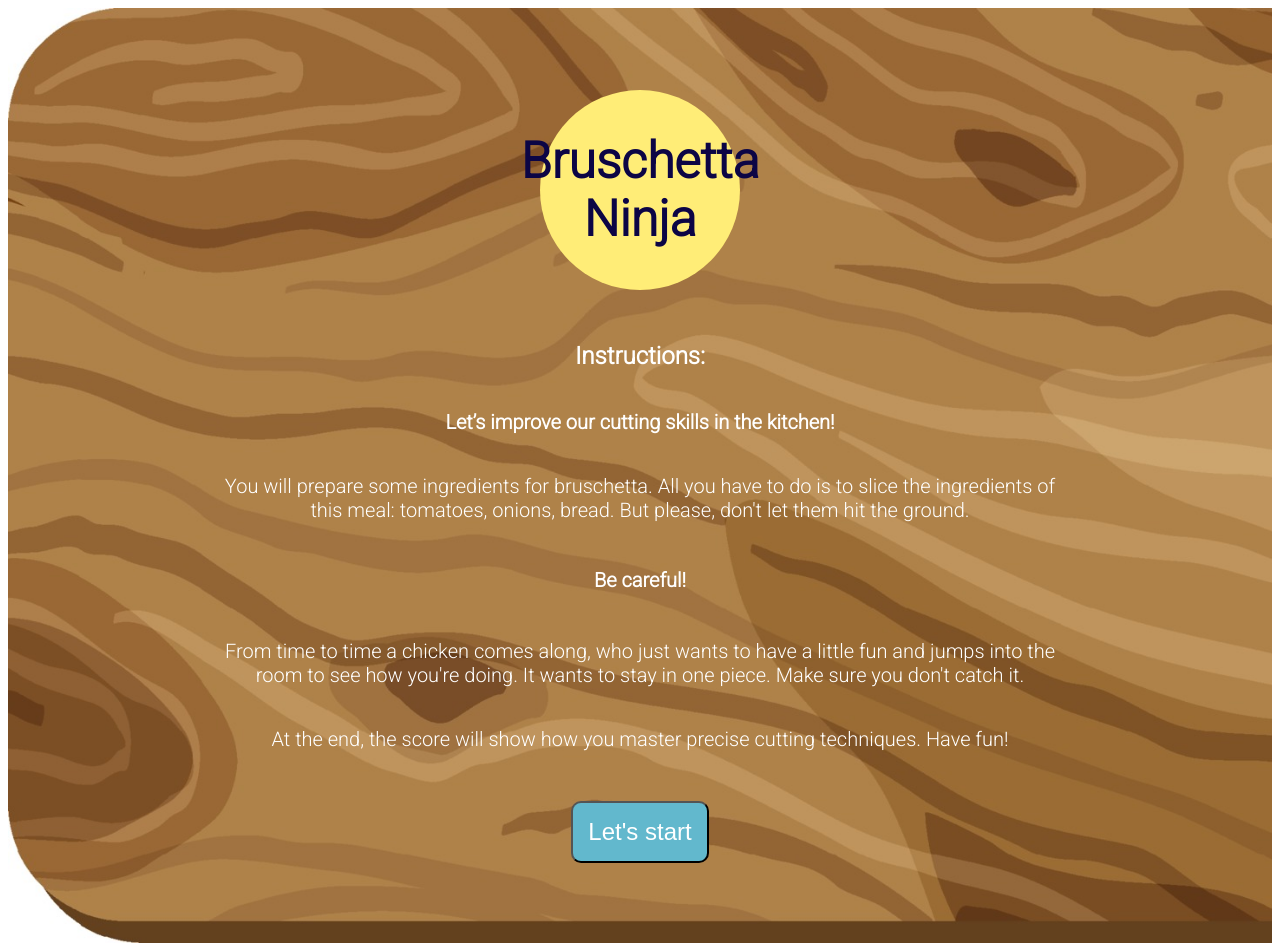
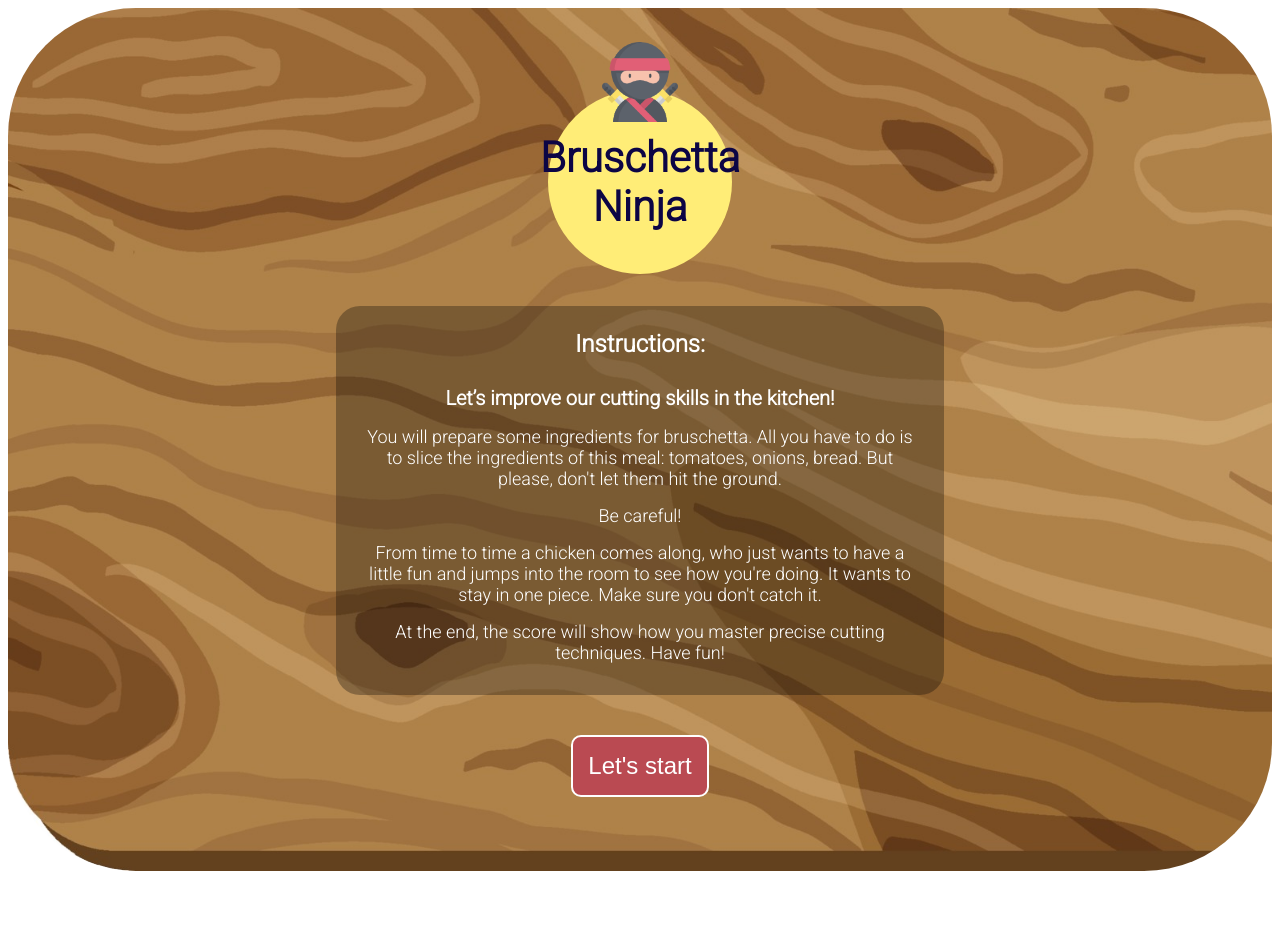
Before and after one commit to Joanneseiler/bruschetta-ninja, a plain HTML site: page index.html in a window 1280 px wide. After the commit the page ends 879 px from the top, so only its background shows below. Drawn offline with Linux system fonts and the light colour scheme.

Commit message:
change details start-page css

```diff
--- a/index.html
+++ b/index.html
@@ -11,16 +11,17 @@
     <!--Start Page-->
     <section id="start-page" class="centered-flex">
         <div class="circle centered-flex">
+            <img src="./images/ninja.png">
             <h1>Bruschetta Ninja</h1>
         </div>
-        <div class="centered-flex">
+        <div id="instructions" class="centered-flex">
             <h2>Instructions:</h2>
             <h3>Let’s improve our cutting skills in the kitchen!</h3>
             <p>You will prepare some ingredients for bruschetta.
                 All you have to do is to slice the ingredients
                 of this meal: tomatoes, onions, bread.
                 But please, don't let them hit the ground.</p>
-            <h4>Be careful!</h4>
+            <p>Be careful!</p>
             <p>From time to time a chicken comes along,
                 who just wants to have a little fun and
                 jumps into the room to see how you're doing.
--- a/style.css
+++ b/style.css
@@ -2,10 +2,11 @@
 
 
 .hidden {
-    display: none;
+    display: none!important;
 }
 
 #start-page {
+    border-radius: 128px;
     font-family: 'Roboto', sans-serif;
     padding: 50px 200px;
     color: white;
@@ -22,30 +23,62 @@
 
 h1 {
     text-align: center;
-    font-size: 50px;
+    font-size: 42px;
     color: #0C0545;
-    font-weight: bold;
+
 }
 
 .circle {
+    position: relative;
     margin: 32px;
     justify-content: center;
     border-radius: 50%;
-    width: 200px;
-    height: 200px;
+    width: 184px;
+    height: 184px;
     background-color: #FFED77;
 }
 
-p, h3, h4 {
-    font-size: 20px;
+.circle img {
+    position: absolute;
+    top: -48px;
+    width: 80px;
+    height: 80px;
 }
 
+h2 {
+    margin-top: 0;
+    font-size: 24px;
+}
+
+h3 {
+    font-size: 20px;
+    margin: 8px 0;
+}
+
+p {
+    font-size: 18px;
+    margin: 8px 0;
+}
+
+#instructions {
+    background-color: rgba(0,0,0,0.3);
+    padding: 24px;
+    border-radius: 24px;
+    max-width: 560px;
+}
 
 #start-button {
-    background-color: #62B8CD;
+    background-color: #BA4A52;
+    border: 2px solid white;
     color: white;
     padding: 15px;
-    margin: 30px;
+    margin: 40px 0 24px 0;
     border-radius: 10px;
     font-size: 24px;
 }
+
+#start-button:hover {
+    cursor: pointer;
+    color: #0C0545;
+    border: 2px solid #0C0545;
+}
```
